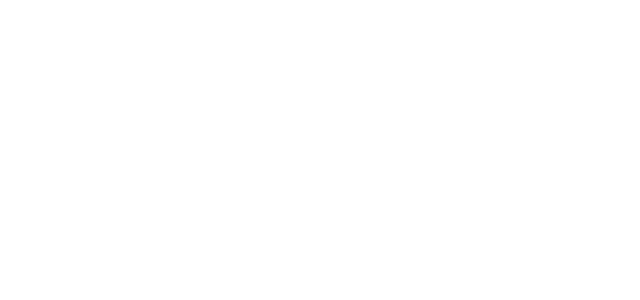
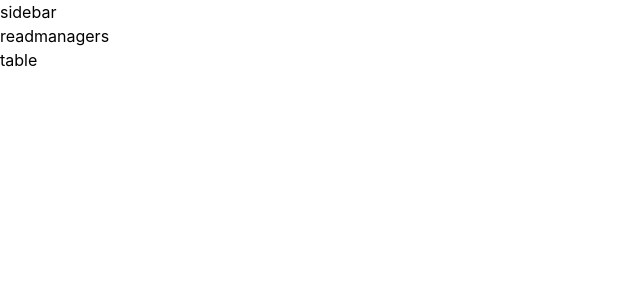
Before and after one commit to yassineelhoubi/deliveryManagement_client, a React (Create React App) app: page /dashboard/admin/manageManagers/read in a window 1280 px wide. Before the commit this address had no page. Shown: the top 300 px of the page, without its empty margins (0-640 px from the left). Built offline with nearby package versions, Linux system fonts and the light colour scheme.

Commit message:
routing structure

```diff
--- a/src/App.tsx
+++ b/src/App.tsx
@@ -2,6 +2,10 @@ import './App.css';
 import { Routes, Route } from "react-router-dom";
 import { FC } from "react";
 import Login from "./pages/Login"
+import Dashboard from "./pages/Dashboard"
+import ReadManagers from './components/manageManagers/ReadManagers';
+import CreateManager from './components/manageManagers/CreateManager';
+
 const App: FC = () => {
   return (
     <Routes>
@@ -9,16 +13,34 @@ const App: FC = () => {
       <Route path="/" >
 
         <Route index element={<Login />} />
-        <Route path="dashboard" >
+        <Route path=":acteur" element={<Login />} />
 
+        <Route path="dashboard" element={<Dashboard />} >
+          {/*  */}
+          <Route path="admin"  >
+            <Route path="manageManagers"  >
+              <Route path="read" element={<ReadManagers />} />
+              <Route path="create" element={<CreateManager />} />
+            </Route>
+          </Route>
+          {/*  */}
+          <Route path="manager">
+
+          </Route>
+          {/*  */}
+          <Route path="deliveryManager">
+
+          </Route>
+          {/*  */}
+          <Route path="driver">
+
+          </Route>
         </Route>
+
+
       </Route>
 
-
-      {/* <Route path="/admin">
-          <Route path="/login" />
-        </Route> */}
-    </Routes>
+    </Routes >
 
 
   );
--- /dev/null
+++ b/src/components/manageManagers/CreateManager.tsx
@@ -0,0 +1,7 @@
+import {FC} from 'react';
+
+const CreateManager:FC = () => {
+  return <div>createmanager</div>;
+};
+
+export default CreateManager;
--- /dev/null
+++ b/src/components/manageManagers/ReadManagers.tsx
@@ -0,0 +1,9 @@
+import {FC} from 'react';
+import Table from '../../layouts/Table'
+const ReadManagers:FC = () => {
+  return <div>readmanagers
+      <Table/>
+  </div>;
+};
+
+export default ReadManagers;
--- /dev/null
+++ b/src/layouts/Sidebar.tsx
@@ -0,0 +1,7 @@
+import { FC } from 'react';
+
+const Sidebar: FC = () => {
+    return <div>sidebar</div>;
+};
+
+export default Sidebar;
--- /dev/null
+++ b/src/layouts/Table.tsx
@@ -0,0 +1,7 @@
+import {FC} from 'react';
+
+const Table:FC = () => {
+  return <div>table</div>;
+};
+
+export default Table;
--- a/src/pages/Login.tsx
+++ b/src/pages/Login.tsx
@@ -1,6 +1,9 @@
+import { FC } from "react";
 
-const Login = () => {
-  return <div >qsdqsd</div>;
+const Login: FC  = () => {
+  return <div >
+
+  </div>;
 };
 
 export default Login;
--- a/src/pages/dashboard.tsx
+++ b/src/pages/dashboard.tsx
@@ -1,10 +1,13 @@
-import React from 'react';
 
+import { Outlet } from 'react-router-dom';
+import Sidebar from '../layouts/Sidebar'
 const dashboard = () => {
     return <div>
         <div>
+            <Sidebar />
+
             <div>
-
+                <Outlet />
             </div>
         </div>
     </div>
```
Lines whose indentation alone changed are shown as unchanged.
